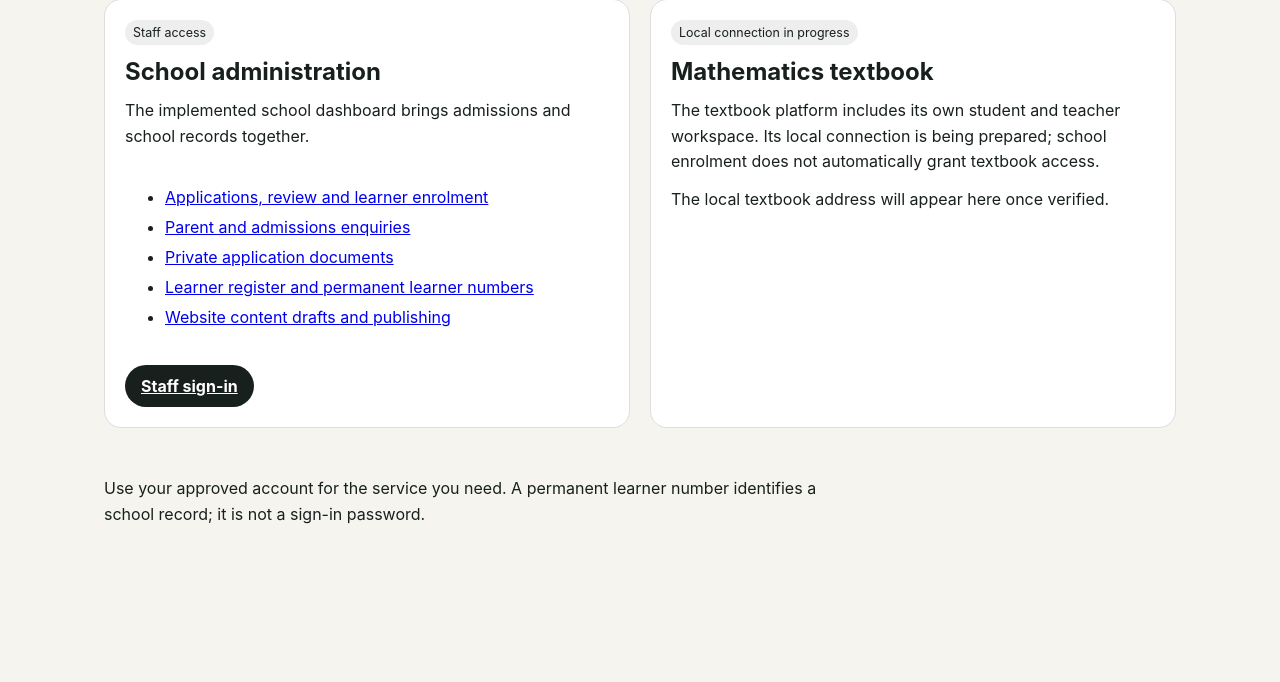
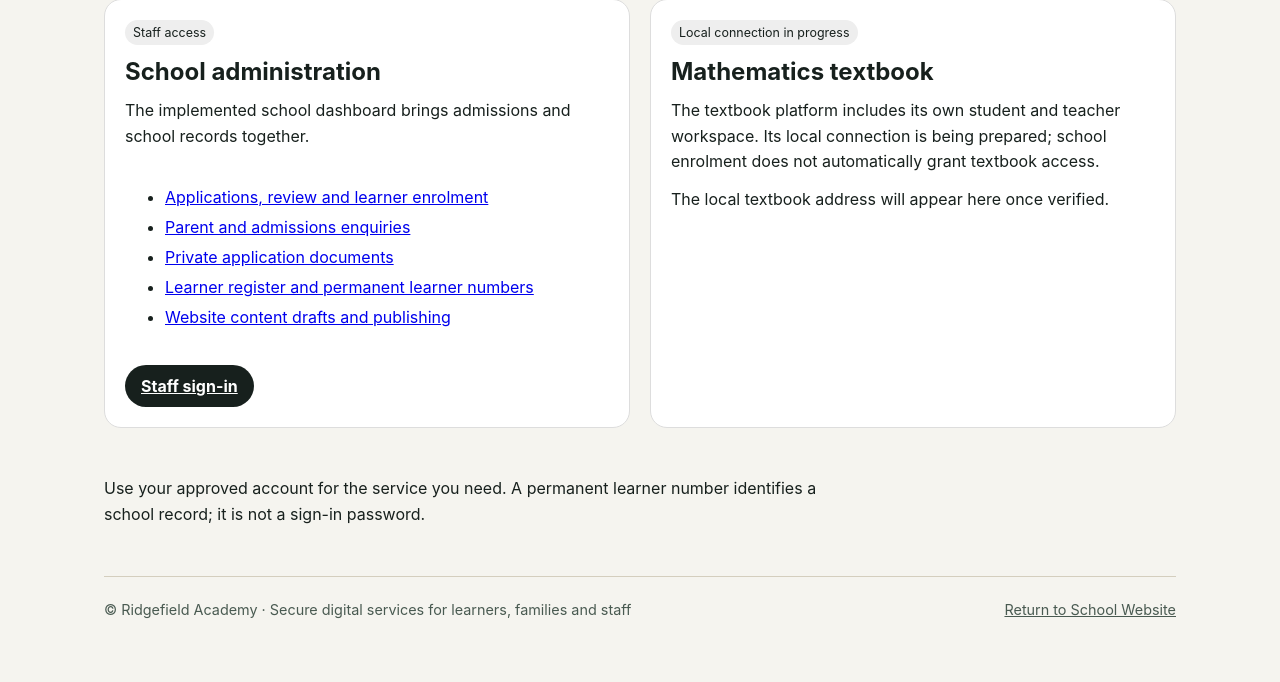
Before and after one commit to viviansb3-tech/Ridgefield, a PHP site: page /learning-platform.html in a window 1280 px wide. Shown: the part 552-1234 px from the top of the page. Before the commit the page ends 1076 px from the top, so only its background shows below. Run offline with PHP 8.4, Linux system fonts and the light colour scheme.

Commit message:
feat(a11y): add semantic platform footer and styles to learning platform

```diff
--- a/assets/rf-admin.css
+++ b/assets/rf-admin.css
@@ -29,3 +29,5 @@ input,select,textarea{font:inherit;padding:11px;border:1px solid #ccc;border-rad
 .rf-platform-services .panel a{align-self:flex-start;margin-top:auto}
 .rf-platform-services .status{align-self:flex-start}
 .rf-platform-services li{margin:10px 0}
+.rf-platform-footer{margin-top:48px;padding-top:24px;border-top:1px solid #d4cebe;display:flex;justify-content:space-between;align-items:center;flex-wrap:wrap;gap:16px;font-size:0.9rem;color:#495a51}
+.rf-platform-footer a{color:inherit;text-decoration:underline}
--- a/learning-platform.html
+++ b/learning-platform.html
@@ -2,4 +2,4 @@
 <html lang="en"><head><meta charset="utf-8"><meta name="viewport" content="width=device-width,initial-scale=1"><meta name="description" content="Access Ridgefield Academy school administration, learning platforms, and system services."><link rel="canonical" href="https://www.ridgefieldacademy.co.za/learning-platform.html"><title>Learning &amp; administration | Ridgefield Academy</title><link rel="stylesheet" href="assets/rf-admin.css"><link rel="stylesheet" href="assets/page-loading.css"></head>
 <body><script src="assets/page-loading.js"></script><main class="rf-platform-main"><header class="rf-platform-header"><a href="index.html"><img src="assets/2026.png" alt="Ridgefield Academy home"></a><a href="index.html">Back to school website</a></header><div class="intro rf-platform-intro"><p>RIDGEFIELD ACADEMY</p><h1>Learning & administration</h1><p>Access school administration and the mathematics textbook workspace. Each service checks your authorised account before showing private information.</p></div>
 <p><a class="btn" href="connection-map.html">Explore the frontend → backend map</a></p><div class="services rf-platform-services"><section class="panel"><span class="status">Staff access</span><h2>School administration</h2><p>The implemented school dashboard brings admissions and school records together.</p><ul><li><a href="admin.html#applications">Applications, review and learner enrolment</a></li><li><a href="admin.html#enquiries">Parent and admissions enquiries</a></li><li><a href="admin.html#documents">Private application documents</a></li><li><a href="admin.html#students">Learner register and permanent learner numbers</a></li><li><a href="admin.html#content">Website content drafts and publishing</a></li></ul><a class="btn" href="admin.html">Staff sign-in</a></section>
-<section class="panel"><span class="status">Local connection in progress</span><h2>Mathematics textbook</h2><p>The textbook platform includes its own student and teacher workspace. Its local connection is being prepared; school enrolment does not automatically grant textbook access.</p><p id="mathConnection">The local textbook address will appear here once verified.</p></section></div><p class="intro rf-platform-intro">Use your approved account for the service you need. A permanent learner number identifies a school record; it is not a sign-in password.</p></main></body></html>
+<section class="panel"><span class="status">Local connection in progress</span><h2>Mathematics textbook</h2><p>The textbook platform includes its own student and teacher workspace. Its local connection is being prepared; school enrolment does not automatically grant textbook access.</p><p id="mathConnection">The local textbook address will appear here once verified.</p></section></div><p class="intro rf-platform-intro">Use your approved account for the service you need. A permanent learner number identifies a school record; it is not a sign-in password.</p><footer class="rf-platform-footer"><span>© Ridgefield Academy · Secure digital services for learners, families and staff</span><a href="index.html">Return to School Website</a></footer></main></body></html>
```
